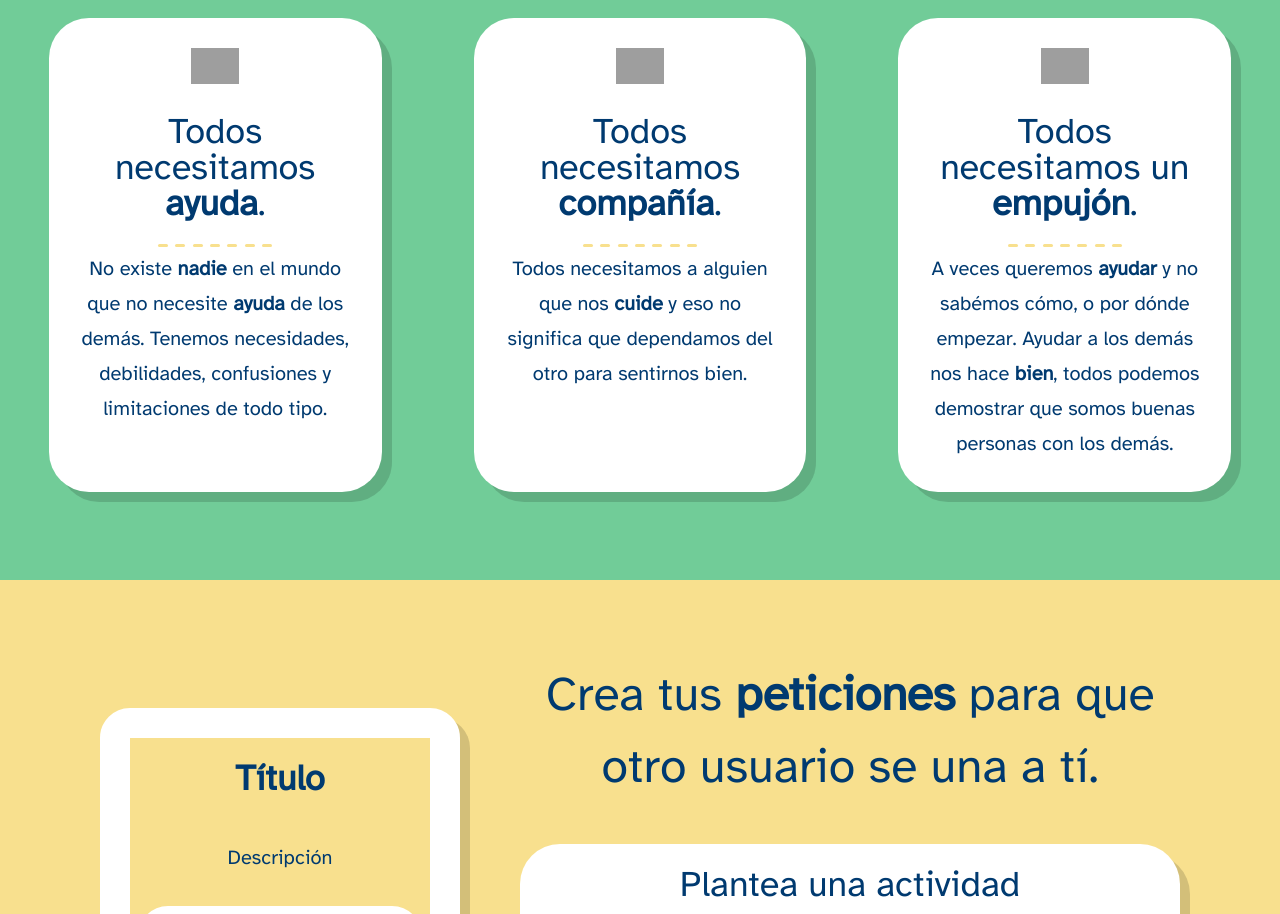
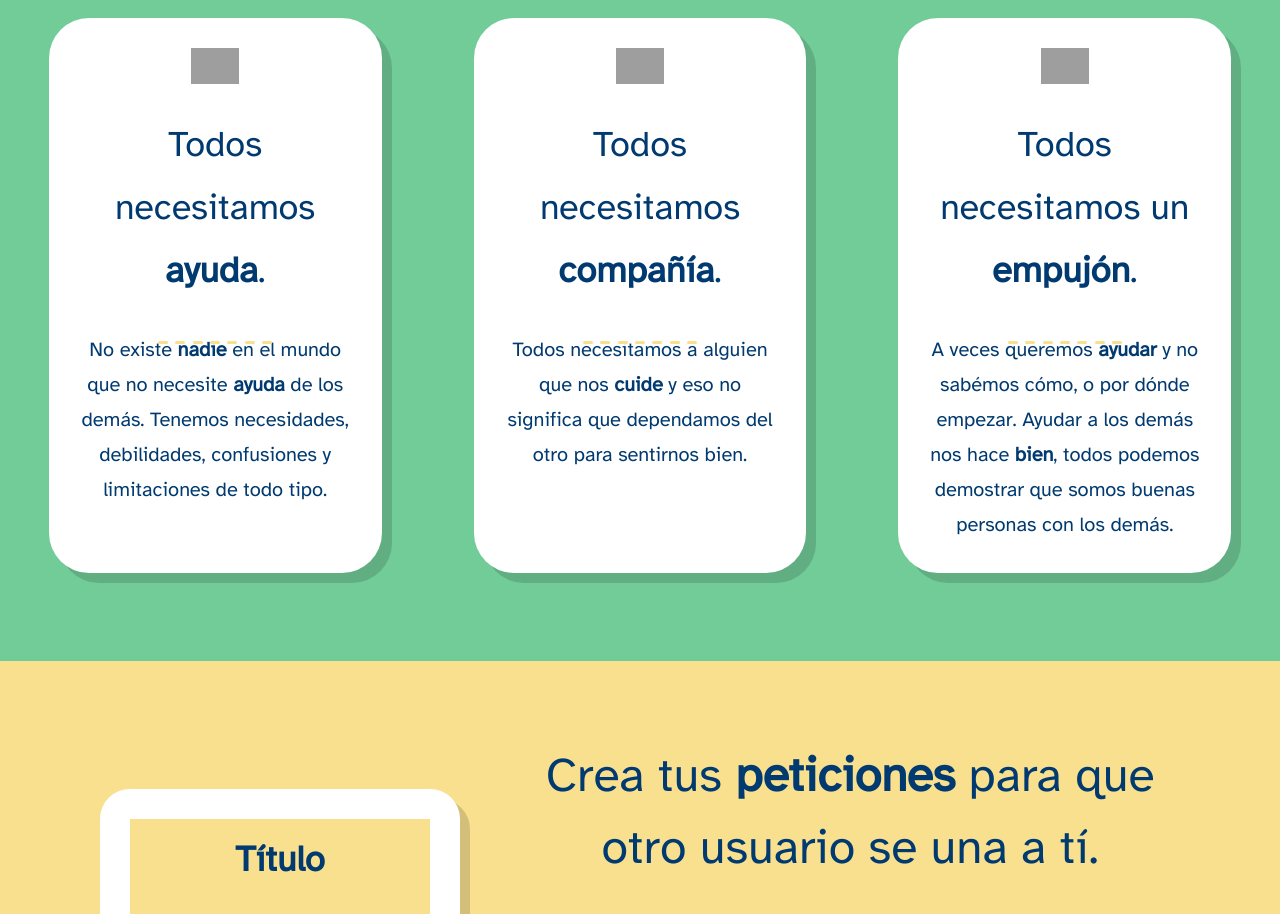
Before and after one commit to AmigariaWeb/landing-page, a website: page index.html in a window 1280 px wide. Shown: the part 802-1716 px from the top of the page. Drawn offline with nearby package versions, Linux system fonts and the light colour scheme; files that its build step writes are made by us from their sources; grey boxes are pictures that could not be loaded; files whose address does not match are found by name.

Commit message:
added line height in why section

```diff
--- a/src/css/sass/_why.scss
+++ b/src/css/sass/_why.scss
@@ -35,6 +35,7 @@
       margin-right: 1rem;
       font-size: 36px;
       text-align: center;
+      line-height: 63px;
     }
 
     &-p {
```
